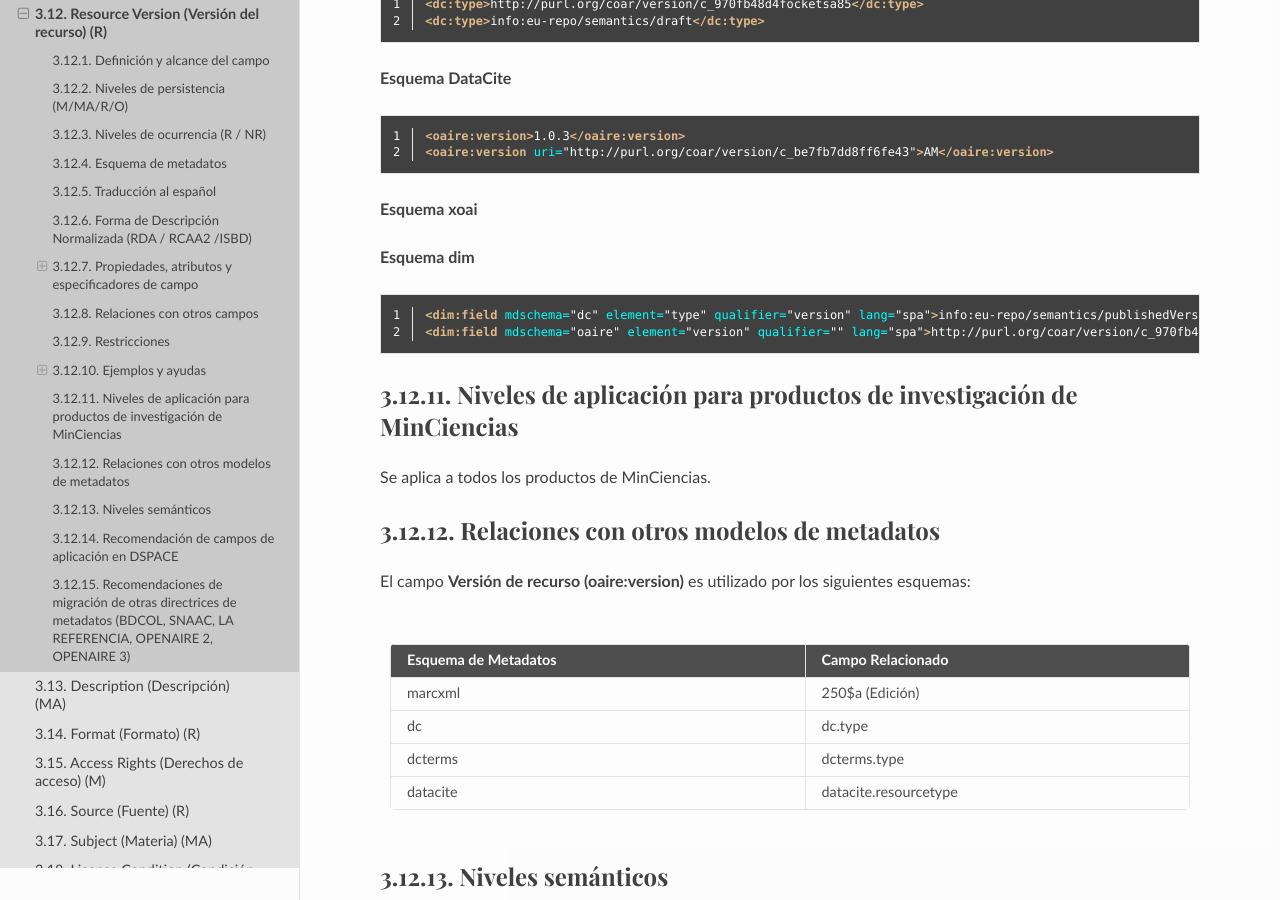
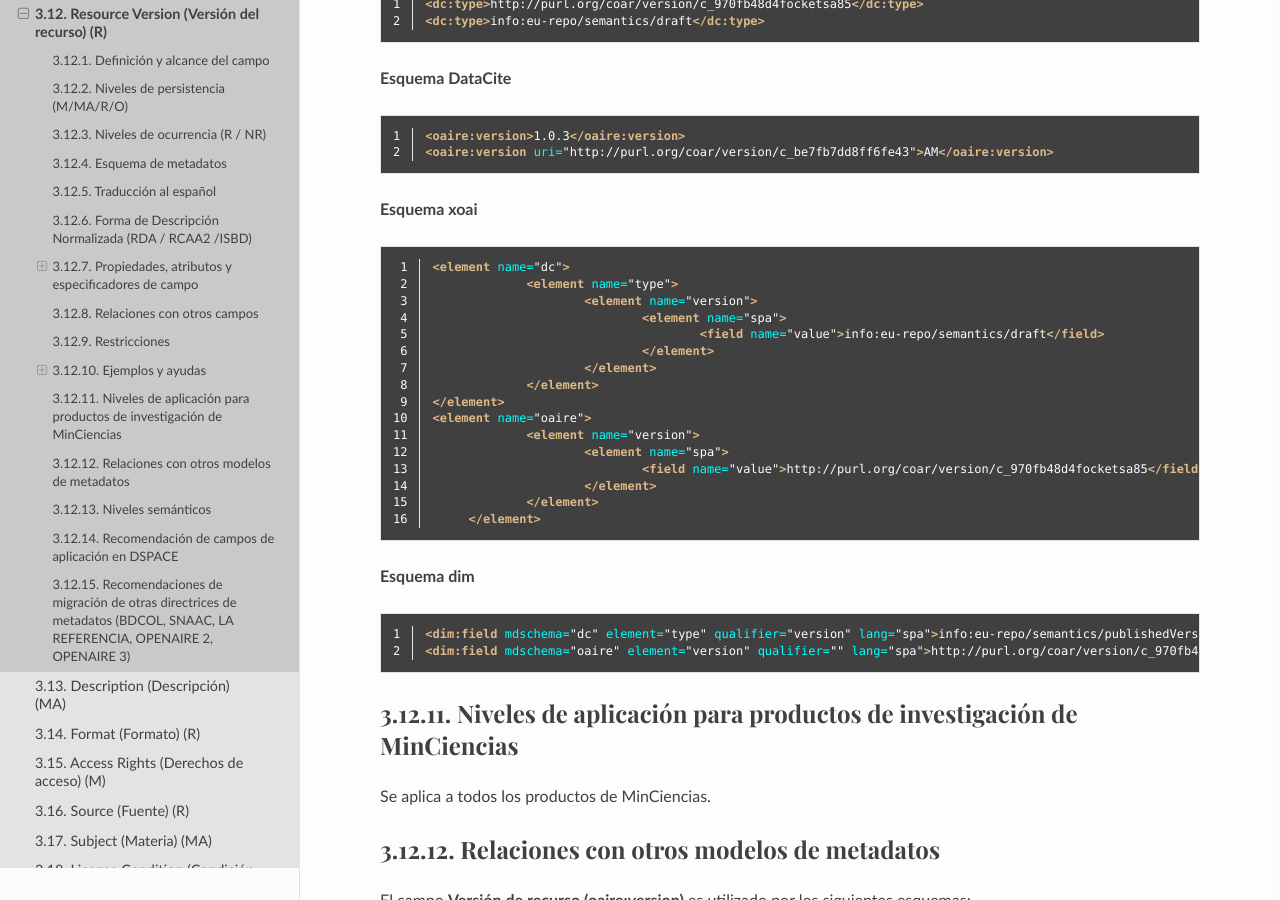
Before and after one commit to rcic/openaire4, a Sphinx documentation site: the page built from docs/field_resourceversion.rst, in a window 1280 px wide and 900 px high, scrolled down 2454 px. Built offline with Sphinx 7.4.7 and the Read the Docs theme 2.0.0, drawn with Linux system fonts in a browser that asks for light colours; some web fonts are replaced; a script that is not in the unit is left out.

Commit message:
Update field_resourceversion.rst

```diff
--- a/docs/field_resourceversion.rst
+++ b/docs/field_resourceversion.rst
@@ -113,6 +113,7 @@ Ejemplo en XML (Interoperabilidad OAI-PMH)
 
 .. code-block:: xml
    :linenos:
+
    <element name="dc">
 		<element name="type">
 			<element name="version">
@@ -122,10 +123,6 @@ Ejemplo en XML (Interoperabilidad OAI-PMH)
 			</element>
 		</element>
    </element>
-
-
-.. code-block:: xml
-   :linenos:
    <element name="oaire">
 		<element name="version">
 			<element name="spa">
```
